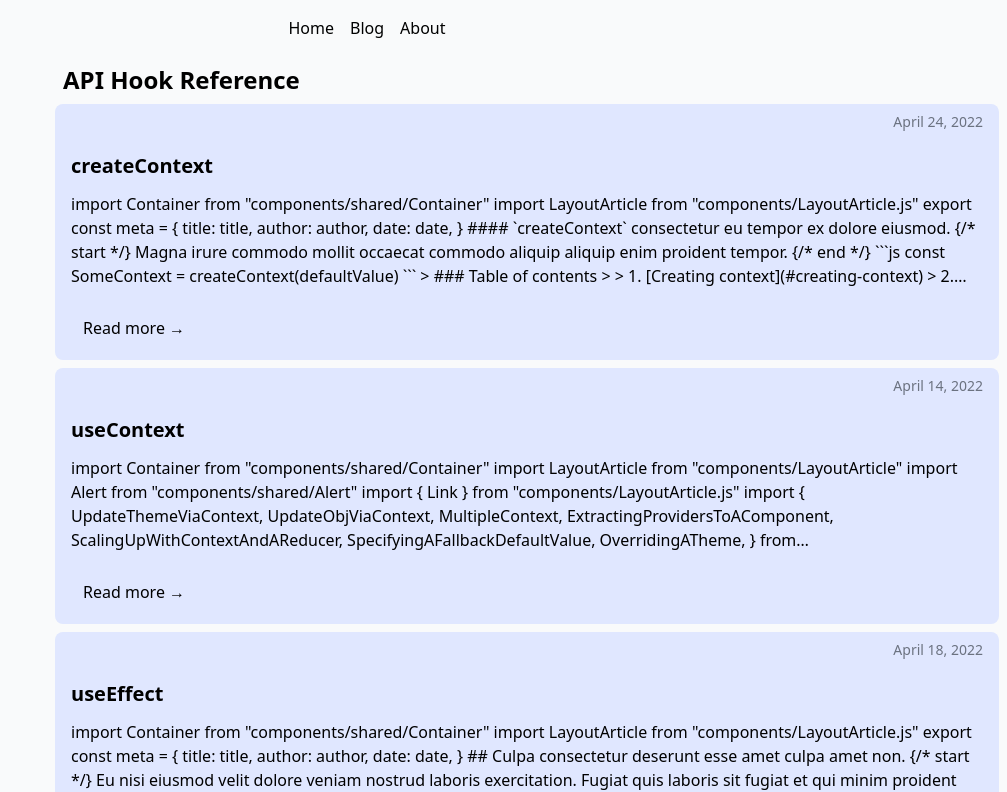
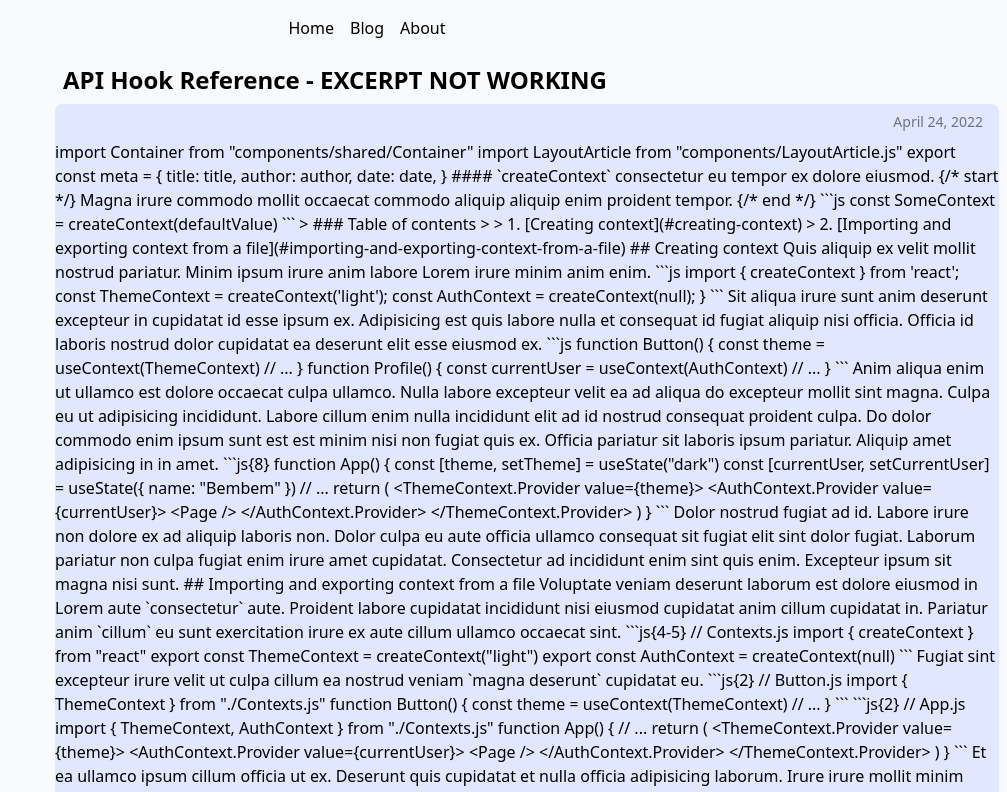
Before and after one commit to bembem97/sunodjs, a Next.js app: page /blog/react-api in a window 1280 px wide. Shown: the top 792 px of the page, without its empty margins (273-1280 px from the left). Built offline with nearby package versions, Linux system fonts and the light colour scheme.

Commit message:
Excerpt not working well in deployment

```diff
--- a/pages/blog/react-api.js
+++ b/pages/blog/react-api.js
@@ -17,23 +17,29 @@ const ReactAPI = ({ data }) => {
       <LayoutBlog>
         <Container className="px-2 mb-3 rounded flex flex-col gap-2">
           <Typography variant="h2" className="ml-2">
-            API Hook Reference
+            API Hook Reference - EXCERPT NOT WORKING
           </Typography>
 
           {/* //* BLOG LIST: <CARD /> */}
-          {data.map((_data_, index) => {
-            const { title, date } = _data_.data
+          {data.map((article, index) => {
+            const { title, date } = article.data
+            console.log(
+              `%cExcerpt`,
+              `color: emerald; background-color: gray;`,
+              article.excerpt
+            )
 
             return (
               <React.Fragment key={index}>
                 <Card className="bg-secondary">
                   <CardHeader datePosted={date} className="ml-auto" />
-                  <CardBody title={title} titleClassName="text-3xl">
-                    {_data_.excerpt}
-                  </CardBody>
+                  {/* <CardBody title={title} titleClassName="text-3xl">
+                    {article.excerpt}
+                  </CardBody> */}
+                  <p>{article.excerpt}</p>
 
                   <CardFooter>
-                    <Link href={`/blog/react-api/${_data_.slug}`} passHref>
+                    <Link href={`/blog/react-api/${article.slug}`} passHref>
                       <Button tag="a" color="warning">
                         Read more &rarr;
                       </Button>
```
